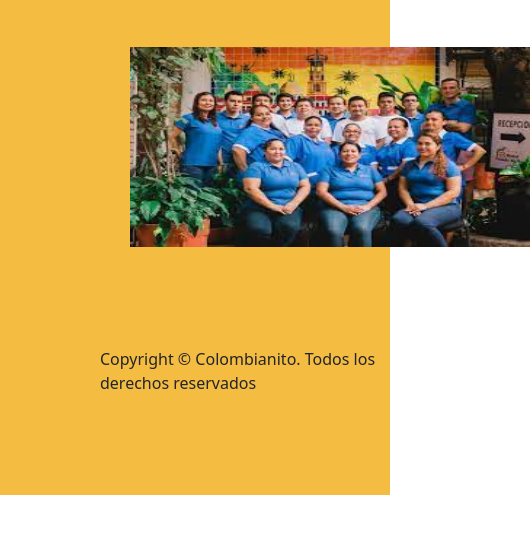
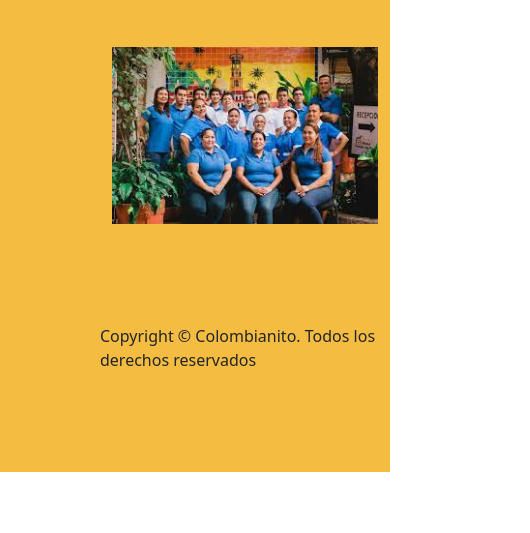
Before and after one commit to mauroestevez/ColombianitoEstevez, a plain HTML site: page pages/nosotros.html in a window 390 px wide. Shown: the part 253-786 px from the top of the page, 530 px wide, since content can reach past the window. Drawn offline with nearby package versions, Linux system fonts and the light colour scheme; files whose address does not match are found by name.

Commit message:
Convertimos la imagen de la página (nosotros) responsive utilizando Bootstrap

```diff
--- a/css/style.css
+++ b/css/style.css
@@ -63,11 +63,10 @@ section{
     width: 90%;
     height: 90%;
 }
-.section-nosotros__imagen{
-    width: 400px;
-    height: 200px;
-    margin-left: 30px;
-}
+/* .section-nosotros__imagen{
+    width: 40%;
+    height: 40%;
+} */
 
 /* Le damos un estilo distinto al h1 de la pagina "nosotros"... */
 .section-nosotros__h1{
--- a/pages/nosotros.html
+++ b/pages/nosotros.html
@@ -45,7 +45,9 @@
         <!-- Armamos una sección de la página -->
         <section class="section-nosotros">
             <h1 class="section-nosotros__h1">Nuestro staff...</h1>
-            <img src="../assets/staff.jpg" alt="imagen-staff" class="section-nosotros__imagen">
+            <div class="container">
+                <img src="../assets/staff.jpg" class="img-fluid" alt="imagen-staff">
+            </div>
         </section>
 
     </main>
```
